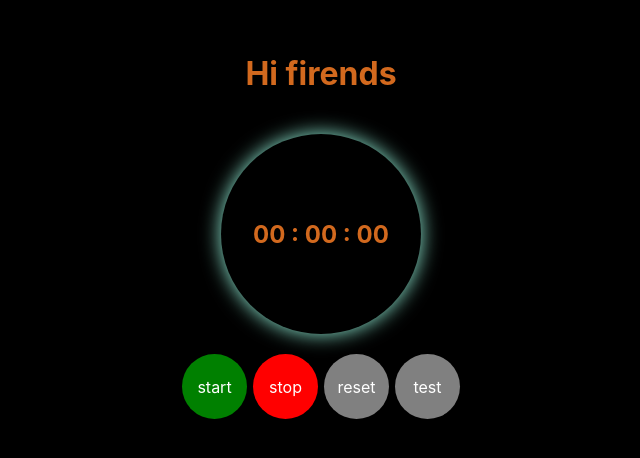
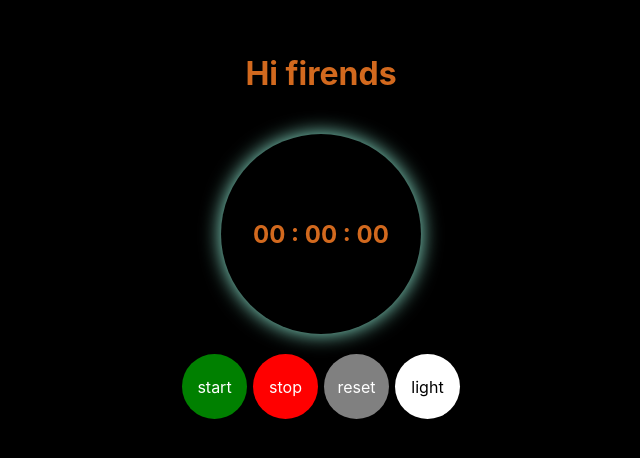
Before and after one commit to Malihashahi/react-first-project, a React (Create React App) app: page / in a window 1280 px wide. Shown: the part 174-632 px from the top of the page, without its empty margins (319-959 px from the left). Built offline with nearby package versions, Linux system fonts and the light colour scheme.

Commit message:
inlinestyle and useEffect in react Hook  project 'stop watch'

```diff
--- a/src/app2.js
+++ b/src/app2.js
@@ -1,5 +1,5 @@
 
-import React, { useState} from 'react';
+import React, { useEffect, useState} from 'react';
 import ReactDOM from 'react-dom';
 import './index.css';
 import './style.css';
@@ -34,15 +34,20 @@ import Timer from './timer';
 
 // }
 const App =()=>{
+  const [ title, setTitle]=useState("Hi firends");
+  const [ isLight, setIsLight]=useState(false);
+  useEffect(() =>{
+  console.log("useEffect");
 
-  const [ title, setTitle]=useState("Hi firends");
-  const handleSetTitle= ()=>{
-    setTitle("hello firends")
+  },[isLight])
+
+  const handleIsLight= ()=>{
+    setIsLight(!isLight)
   }
   return(
-        <div className='main'>
+        <div className='main' style={{background:isLight ? "white" :"black"}}>
         <Hello title={title}/>
-        <Timer handleSetTitle={handleSetTitle}/>
+        <Timer isLight={isLight} handleIsLight={handleIsLight}/>
 
       </div>
       )
--- a/src/timer.js
+++ b/src/timer.js
@@ -70,7 +70,14 @@ class Timer extends React.Component{
           <span className="action_button start_burtton" onClick={this.startInterval}>start</span>
           <span className="action_button stop_burtton" onClick={this.stopInterval}>stop</span>
           <span className="action_button reset_burtton" onClick={this.resetInterval}>reset</span>
-          <span className="action_button reset_burtton" onClick={this.props.handleSetTitle}>test</span>
+          <span
+          className="action_button reset_burtton" onClick={this.props.handleIsLight}
+          style={{background:this.props.isLight? "black" :"white",
+         color:this.props.isLight ?" white" :"black"
+
+        }}
+          >{this.props.isLight ?"dark" :"light"}
+          </span>
         </div>
       </>
     )
```
